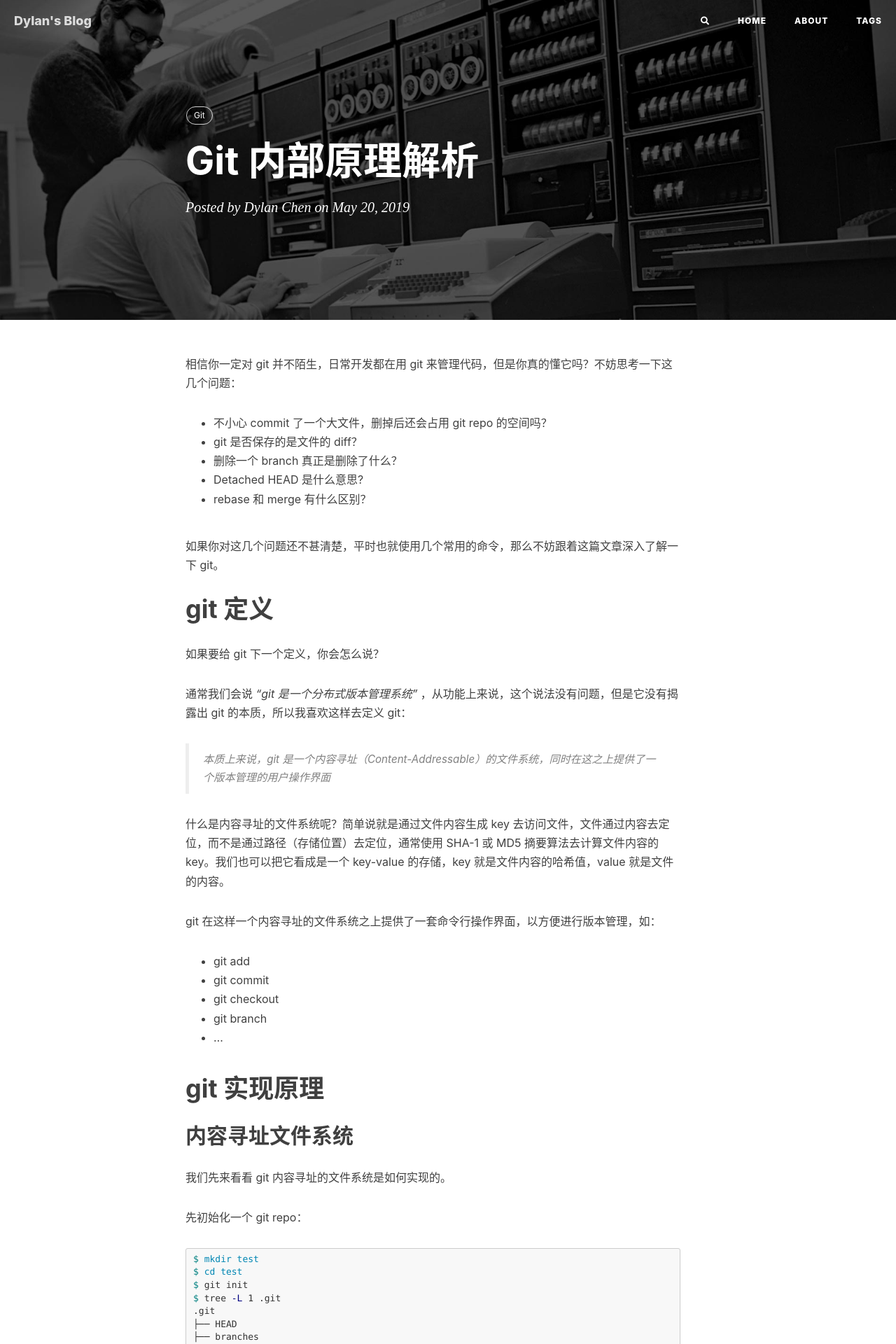
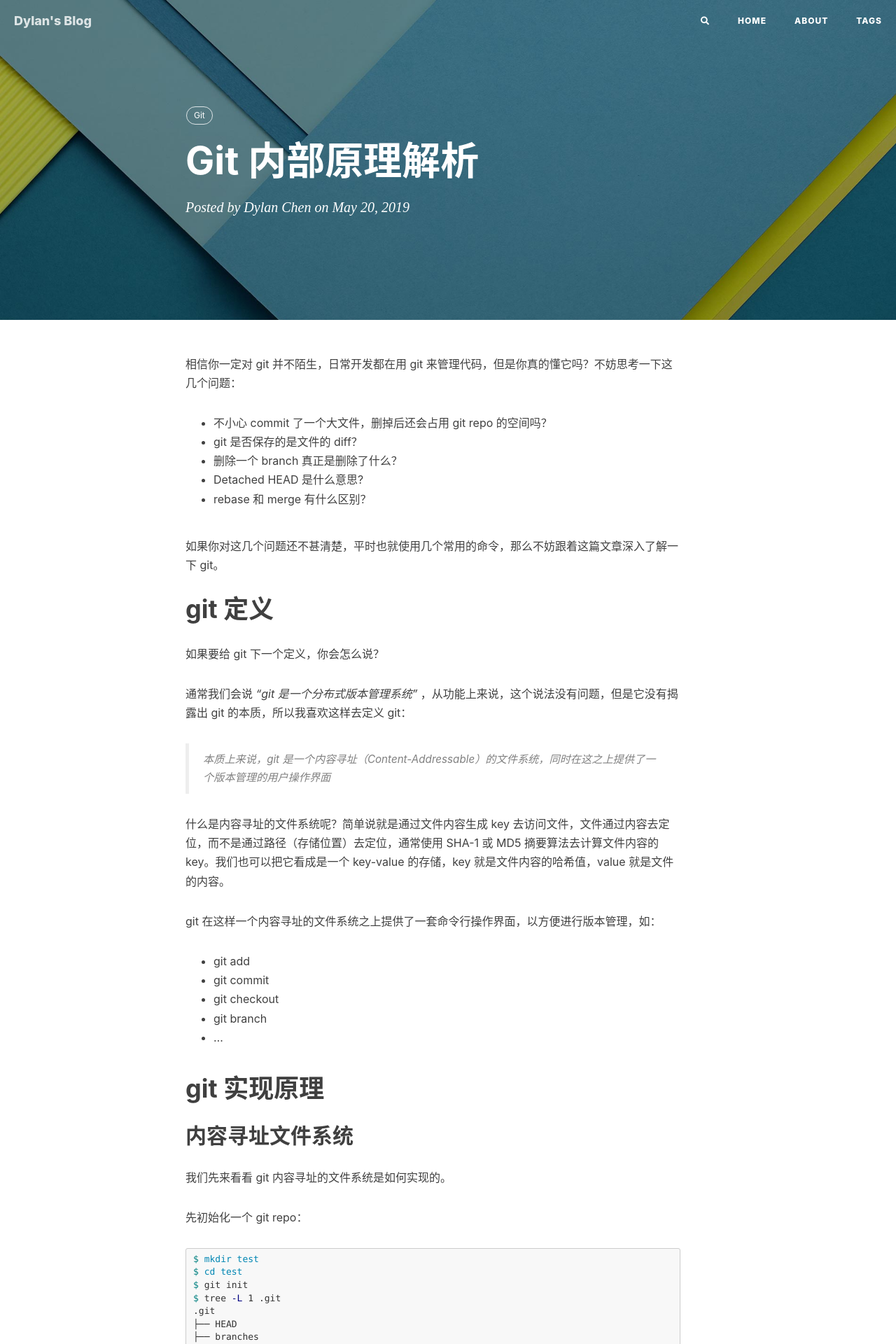
Before and after one commit to cd1989/cd1989.github.io, a Jekyll site: the page built from _posts/2019-05-20-dive-into-git.md, in a window 1280 px wide. Shown: the top 1920 px of the page at 70% size. Built offline with Jekyll 4.4.1, drawn with Linux system fonts in a browser that asks for light colours; comment, search, counter and statistics services are not loaded.

Commit message:
chore: small change

```diff
--- a/_config.yml
+++ b/_config.yml
@@ -1,7 +1,7 @@
 # Site settings
 title: Dylan's Blog
 SEOTitle: 陈德的博客 | Dylan's Blog
-header-img: img/home-bg.jpg
+header-img: img/home-bg-o.jpg
 email: xxyydream@gmail.com
 description: "世界那么精彩，多体验，多分享"
 keyword: ""
@@ -66,7 +66,7 @@ kramdown:
 
 # Sidebar settings
 sidebar: true                           # whether or not using Sidebar.
-sidebar-about-description: "写写代码，做做设计，看看产品。世界那么大，多玩玩看看。"
+sidebar-about-description: "世界那么大，多玩玩看看。"
 sidebar-avatar: /img/avatar-me.jpg      # use absolute URL, seeing it's used in both `/` and `/about/`
 
 
--- a/_posts/2019-05-20-dive-into-git.md
+++ b/_posts/2019-05-20-dive-into-git.md
@@ -4,7 +4,7 @@
 subtitle: ""
 date: 2019-05-20
 author: "Dylan Chen"
-header-img: "img/post-bg-unix-linux.jpg"
+header-img: "img/tag-bg.jpg"
 tags:
   - Git
 published: true
```
